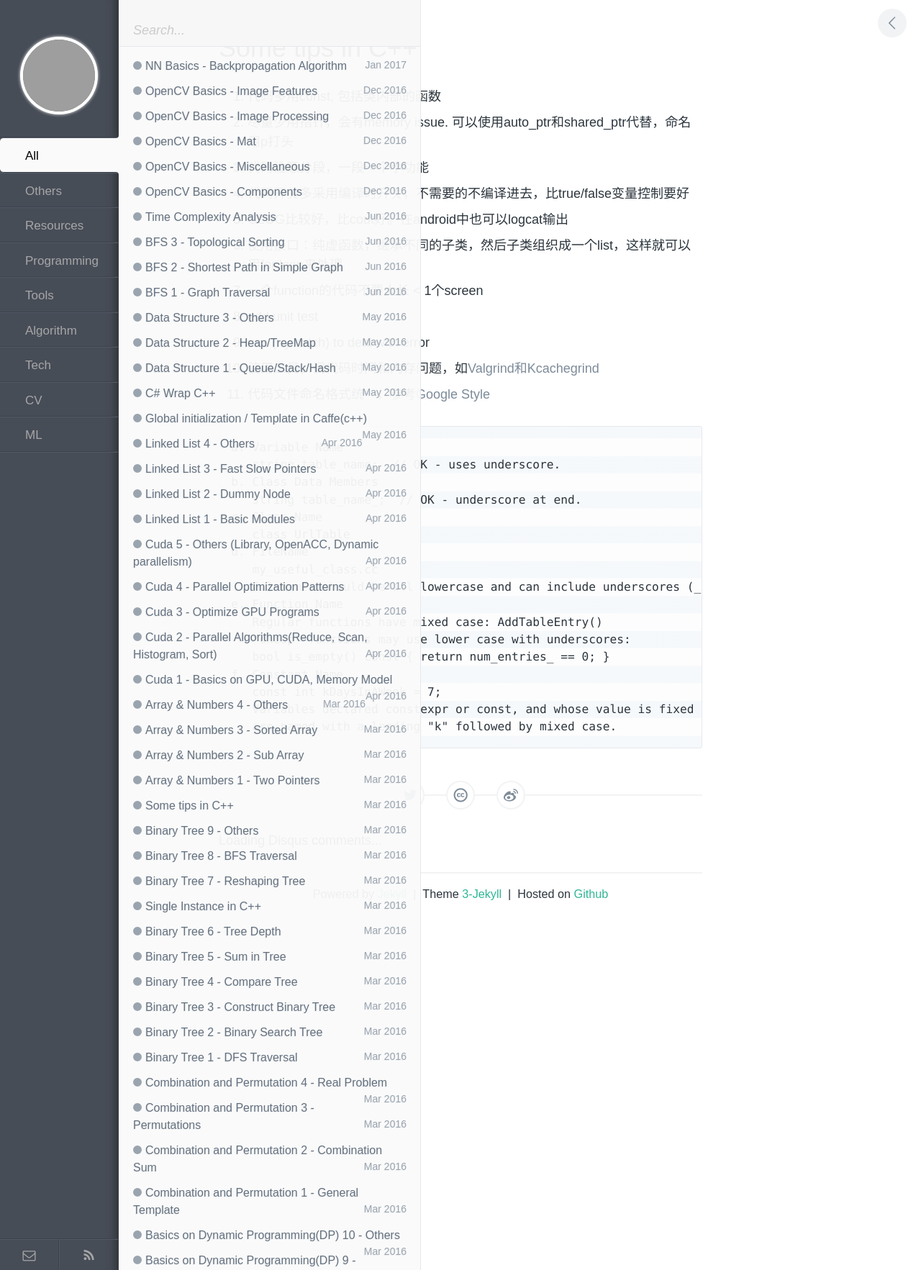
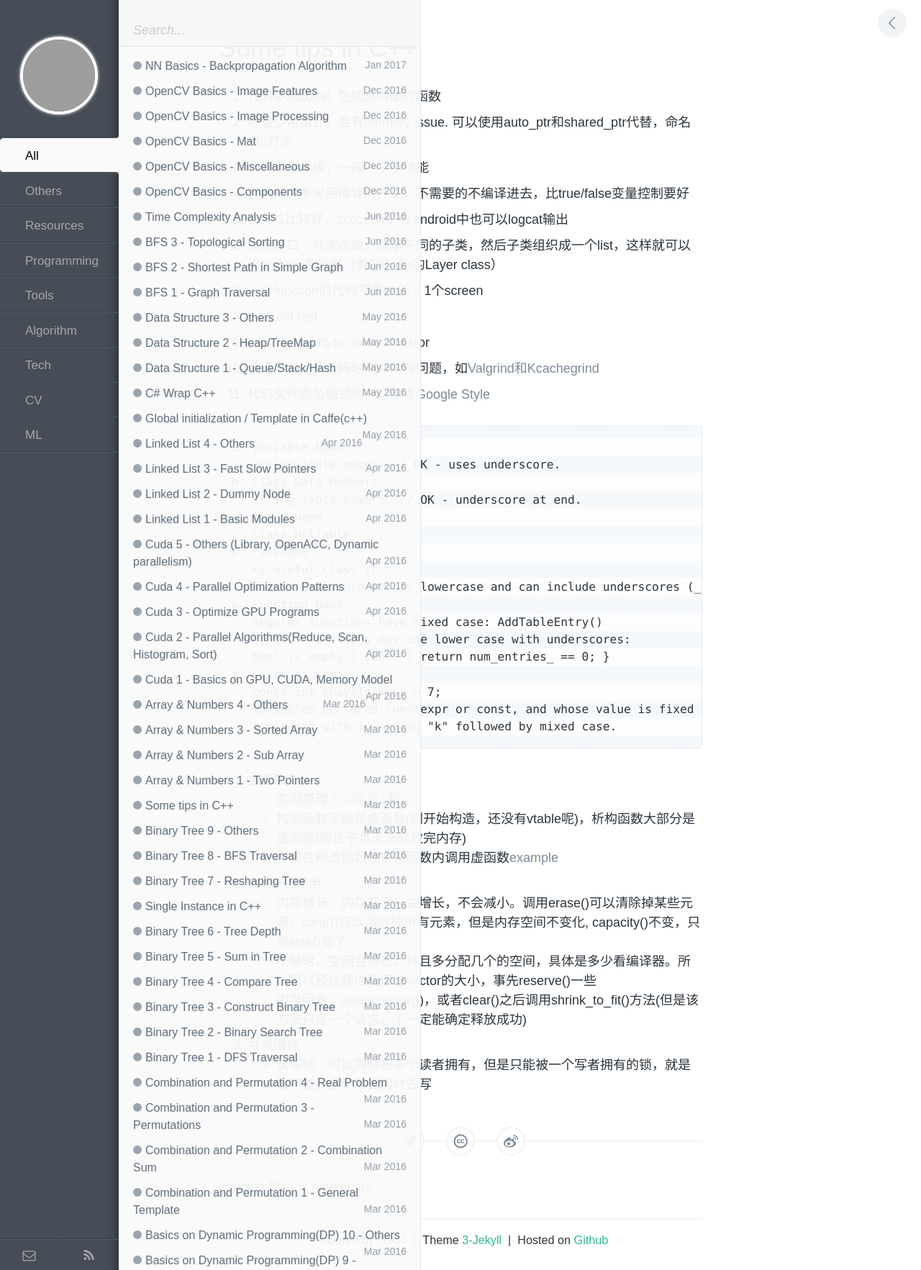
Before and after one commit to wykvictor/wykvictor.github.io, a Jekyll site: the page built from _posts/Tech/2016-03-26-Some-Tips-in-C++.md, in a window 1280 px wide. Shown: the whole page at 72% size. Built offline with Jekyll 4.4.1, drawn with Linux system fonts in a browser that asks for light colours; comment, search, counter and statistics services are not loaded; grey boxes are pictures that could not be loaded.

Commit message:
add some C++ tips

````diff
--- a/_posts/Tech/2016-03-26-Some-Tips-in-C++.md
+++ b/_posts/Tech/2016-03-26-Some-Tips-in-C++.md
@@ -11,12 +11,12 @@ categories: Tech
 3. 代码注意分段，一段一个小功能
 4. 代码开关多采用编译时开关，不需要的不编译进去，比true/false变量控制要好
 6. GLOG比较好，比cout好。在android中也可以logcat输出
-7. 使用接口：纯虚函数，继承不同的子类，然后子类组织成一个list，这样就可以用for loop来处理
+7. 使用接口：纯虚函数，继承不同的子类，然后子类组织成一个list，这样就可以用for loop来处理（类似Caffe的Layer class）
 8. 一个function的代码不要太长 < 1个screen
 9. add unit test
 10. use (try catch) to deal with error
 11. 使用工具，调代码时间和内存问题，如[Valgrind和Kcachegrind](http://wykvictor.github.io/2016/02/04/Profile-C++-Apps-Using-Kcachegrind.html)
-5. 代码文件命名格式统一，参考[Google Style](https://google.github.io/styleguide/cppguide.html#Naming)
+12. 代码文件命名格式统一，参考[Google Style](https://google.github.io/styleguide/cppguide.html#Naming)
 
 ```
 a. Variable Name
@@ -37,3 +37,13 @@ f. Constant Name
    Variables declared constexpr or const, and whose value is fixed for the duration of the program,
    are named with a leading "k" followed by mixed case.
 ```
+13. 虚函数
+   * 实现原理[虚函数表1](http://www.cnblogs.com/malecrab/p/5572730.html)和[2](https://blog.twofei.com/496/)
+   * 构造函数不能是虚函数(刚开始构造，还没有vtable呢)，析构函数大部分是虚函数(防止子类无法释放完内存)
+   * 不要在构造函数或析构函数内调用虚函数[example](http://www.cnblogs.com/vincently/p/4754206.html)
+14. vector的使用
+   * 内存增长：内存空间只会增长，不会减小。调用erase()可以清除掉某些元素，clear()可以清除掉所有元素，但是内存空间不变化, capacity()不变，只是size()变了
+   * 不够时，空间会增长，并且多分配几个的空间，具体是多少看编译器。所以可以预估程序使用的vector的大小，事先reserve()一些
+   * 内存回收：swap(vector<int>())，或者clear()之后调用shrink_to_fit()方法(但是该方法只是一个请求，不一定能确定释放成功)
+15. 并发编程
+   * 读写锁：可以同时被多个读者拥有，但是只能被一个写者拥有的锁，就是说不能有多个写者同时去写
````
